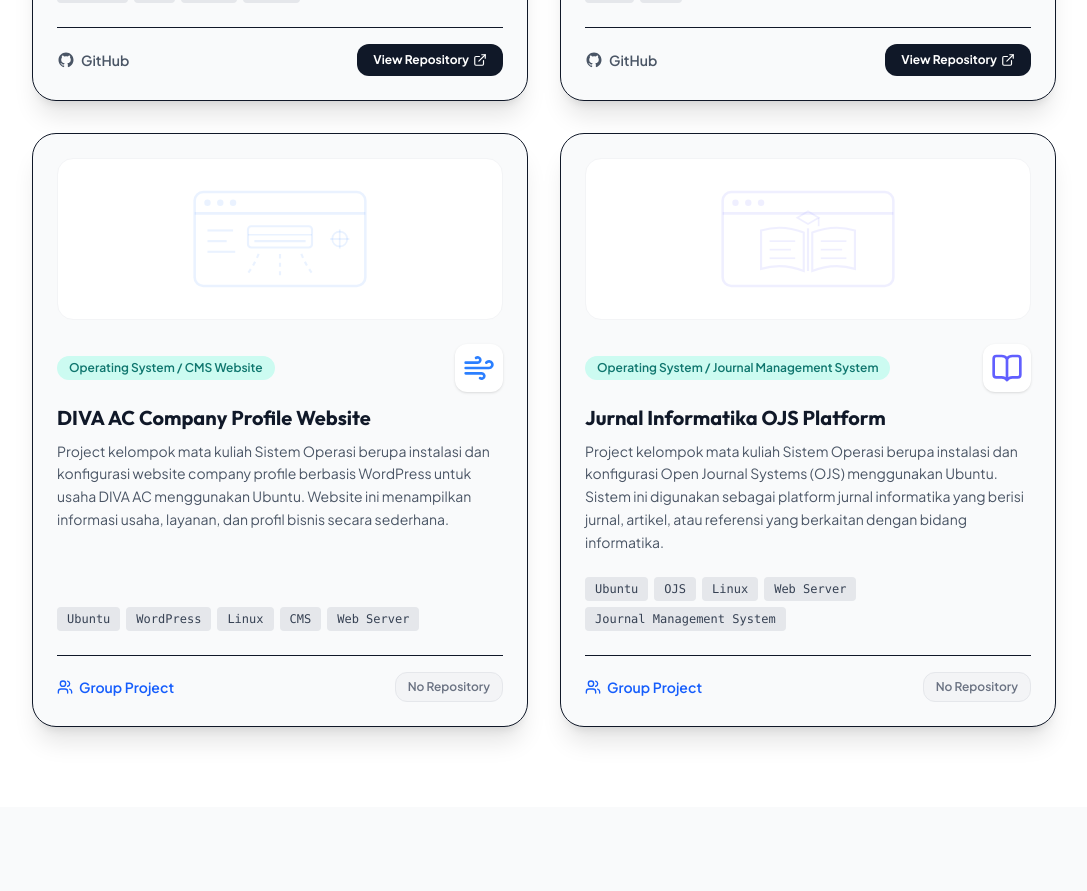
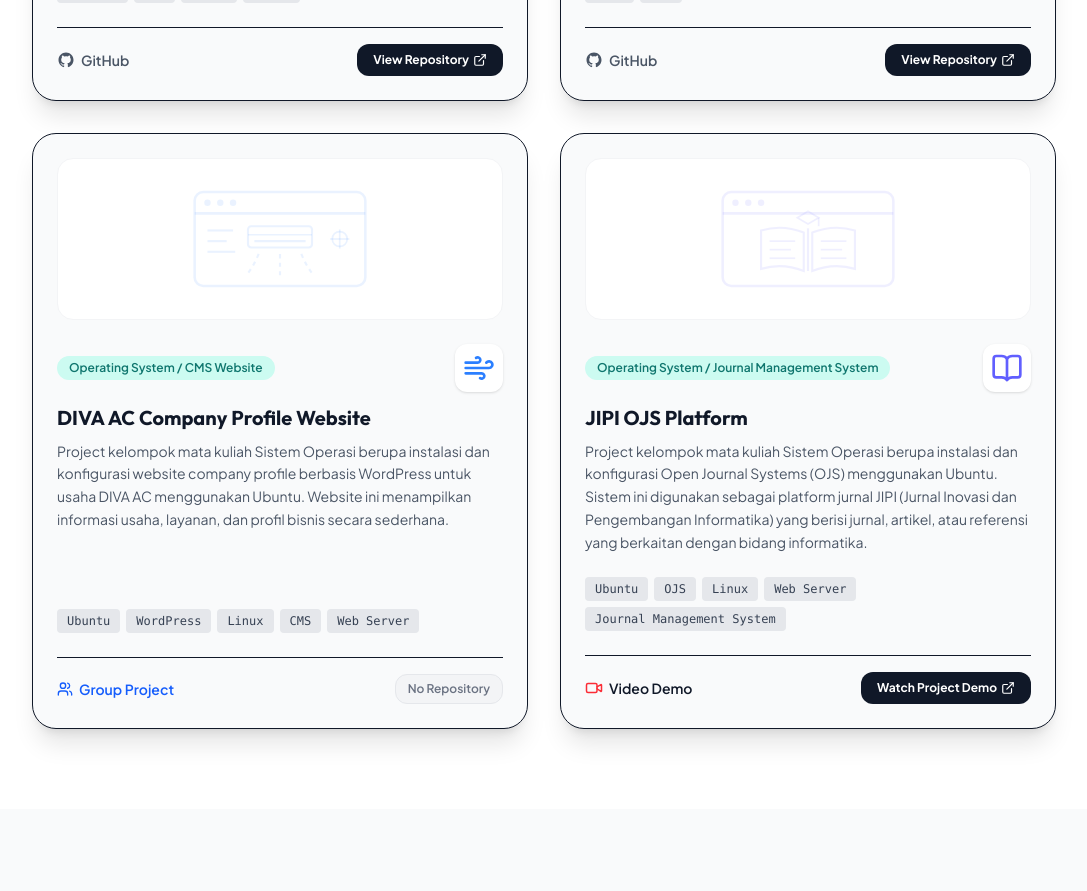
Before and after one commit to RiffaYP/portfolio-riffa, a React (Vite) app: page / in a window 1280 px wide. Shown: the part 3700-4591 px from the top of the page, without its empty margins (96-1183 px from the left). Built offline with nearby package versions, Linux system fonts and the light colour scheme.

Commit message:
Update OJS project presentation link

```diff
--- a/src/components/Projects.jsx
+++ b/src/components/Projects.jsx
@@ -1,4 +1,4 @@
-import { ExternalLink, Dumbbell, Joystick, Wind, BookOpen, Users } from 'lucide-react';
+import { ExternalLink, Dumbbell, Joystick, Wind, BookOpen, Users, Video } from 'lucide-react';
 
 export default function Projects() {
   const projects = [
@@ -94,11 +94,12 @@
     },
     {
       id: 4,
-      title: 'Jurnal Informatika OJS Platform',
+      title: 'JIPI OJS Platform',
       category: 'Operating System / Journal Management System',
-      desc: 'Project kelompok mata kuliah Sistem Operasi berupa instalasi dan konfigurasi Open Journal Systems (OJS) menggunakan Ubuntu. Sistem ini digunakan sebagai platform jurnal informatika yang berisi jurnal, artikel, atau referensi yang berkaitan dengan bidang informatika.',
+      desc: 'Project kelompok mata kuliah Sistem Operasi berupa instalasi dan konfigurasi Open Journal Systems (OJS) menggunakan Ubuntu. Sistem ini digunakan sebagai platform jurnal JIPI (Jurnal Inovasi dan Pengembangan Informatika) yang berisi jurnal, artikel, atau referensi yang berkaitan dengan bidang informatika.',
       tech: ['Ubuntu', 'OJS', 'Linux', 'Web Server', 'Journal Management System'],
       label: 'Group Project',
+      video: 'https://youtu.be/a11Ttekbh2g',
       icon: <BookOpen className="w-8 h-8 text-indigo-500" />,
       glowClass: 'glow-card-indigo',
       illustration: (
@@ -155,10 +156,12 @@
         <div className="grid grid-cols-1 md:grid-cols-2 gap-8 max-w-5xl mx-auto">
           {projects.map((project) => {
             const hasRepo = !!project.repo;
-            const CardComponent = hasRepo ? 'a' : 'div';
-            const cardProps = hasRepo
+            const hasVideo = !!project.video;
+            const hasLink = hasRepo || hasVideo;
+            const CardComponent = hasLink ? 'a' : 'div';
+            const cardProps = hasLink
               ? {
-                  href: project.repo,
+                  href: project.repo || project.video,
                   target: '_blank',
                   rel: 'noopener noreferrer',
                 }
@@ -168,7 +171,7 @@
               <CardComponent
                 key={project.id}
                 {...cardProps}
-                className={`p-6 rounded-3xl bg-gray-50 dark:bg-dark-card border border-gray-150 dark:border-gray-800 shadow-xl flex flex-col justify-between transition-all duration-300 hover:-translate-y-1 hover:shadow-2xl ${project.glowClass} group ${hasRepo ? 'cursor-pointer' : ''}`}
+                className={`p-6 rounded-3xl bg-gray-50 dark:bg-dark-card border border-gray-150 dark:border-gray-800 shadow-xl flex flex-col justify-between transition-all duration-300 hover:-translate-y-1 hover:shadow-2xl ${project.glowClass} group ${hasLink ? 'cursor-pointer' : ''}`}
               >
                 <div>
                   {/* Illustration Frame */}
@@ -220,6 +223,18 @@
                           <ExternalLink className="w-3.5 h-3.5" />
                         </div>
                       </>
+                    ) : hasVideo ? (
+                      <>
+                        <div className="text-sm font-semibold flex items-center gap-1.5 text-red-650 hover:text-red-500 dark:text-red-400 dark:hover:text-red-300 transition-colors">
+                          <Video className="w-4.5 h-4.5 text-red-500" />
+                          <span>Video Demo</span>
+                        </div>
+
+                        <div className="px-4 py-2 text-xs font-bold rounded-xl bg-gray-900 group-hover:bg-indigo-600 dark:bg-gray-800 dark:group-hover:bg-indigo-650 text-white transition-colors duration-300 flex items-center gap-1">
+                          Watch Project Demo
+                          <ExternalLink className="w-3.5 h-3.5" />
+                        </div>
+                      </>
                     ) : (
                       <>
                         <div className="text-sm font-semibold flex items-center gap-1.5 text-blue-600 dark:text-blue-400">
```
